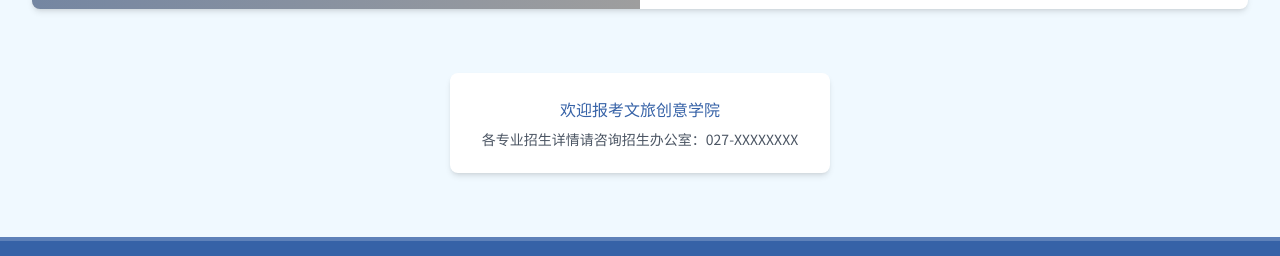
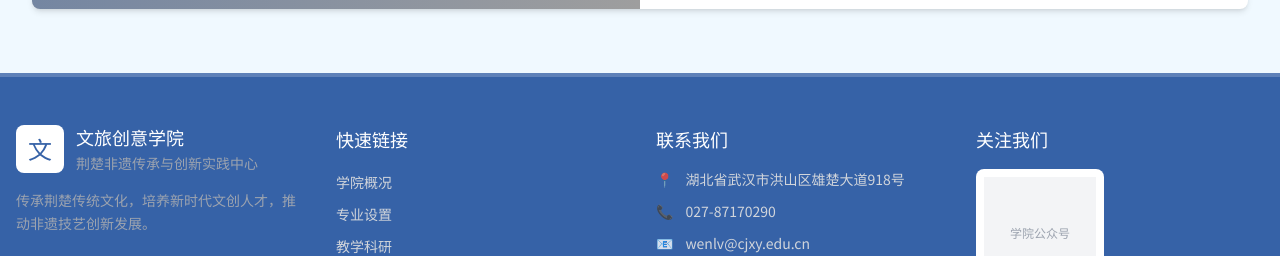
Before and after one commit to wei1kuan/wenlv-college, a React (Vite) app: page /majors in a window 1280 px wide. Shown: the part 3224-3480 px from the top of the page. Built offline with nearby package versions, Linux system fonts and the light colour scheme; grey boxes are pictures that could not be loaded.

Commit message:
专业设置页面删除底部招生咨询信息

```diff
--- a/src/pages/Majors.tsx
+++ b/src/pages/Majors.tsx
@@ -78,23 +78,6 @@ export default function Majors() {
               </motion.div>
             ))}
           </div>
-
-          <motion.div
-            initial={{ opacity: 0, y: 20 }}
-            whileInView={{ opacity: 1, y: 0 }}
-            viewport={{ once: true }}
-            transition={{ duration: 0.6, delay: 0.3 }}
-            className="mt-16 text-center"
-          >
-            <div className="inline-block bg-white rounded-lg shadow-md px-8 py-6">
-              <p className="text-heritage-primary font-medium mb-2">
-                欢迎报考文旅创意学院
-              </p>
-              <p className="text-gray-600 text-sm">
-                各专业招生详情请咨询招生办公室：027-XXXXXXXX
-              </p>
-            </div>
-          </motion.div>
         </div>
       </main>
 
```
Also changed, not shown: 1 other file (tests, documents, lock files or other folders).
